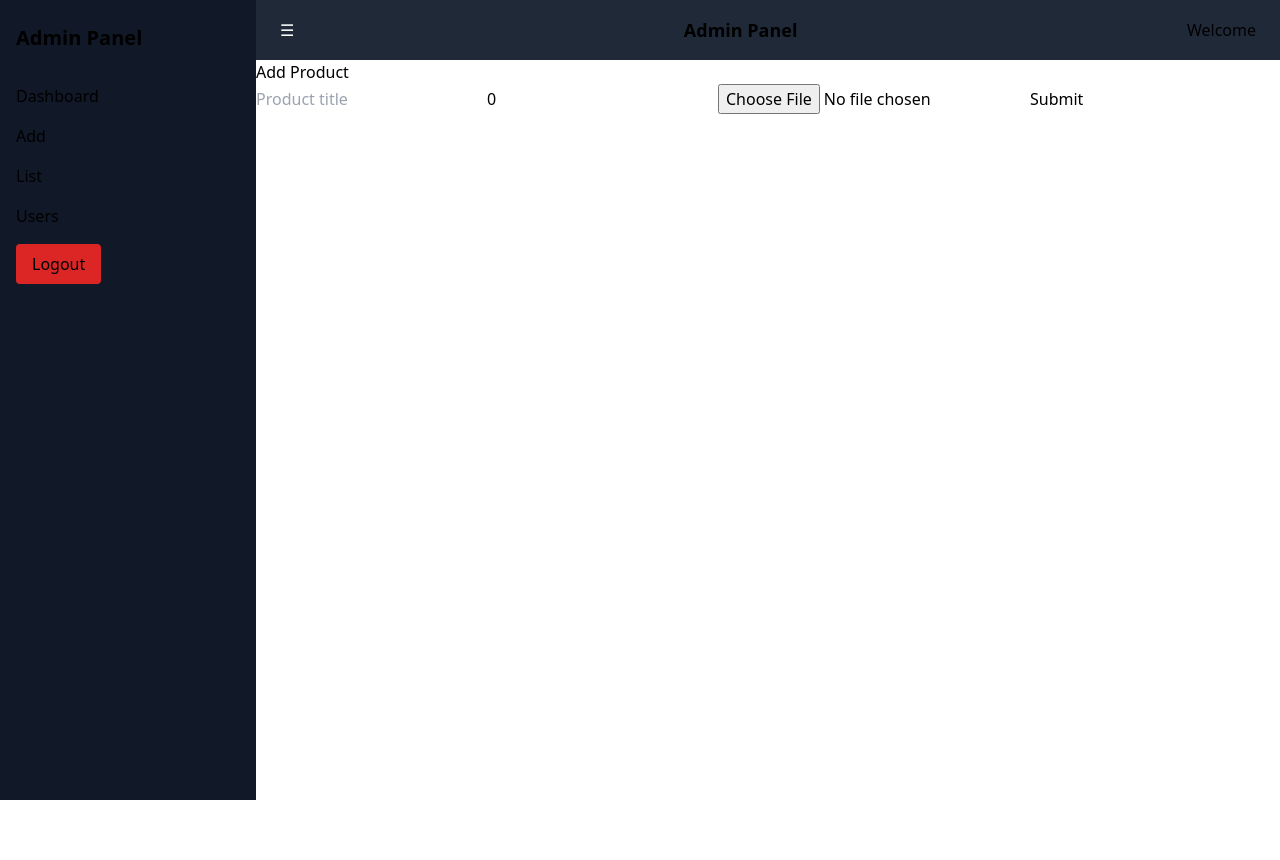
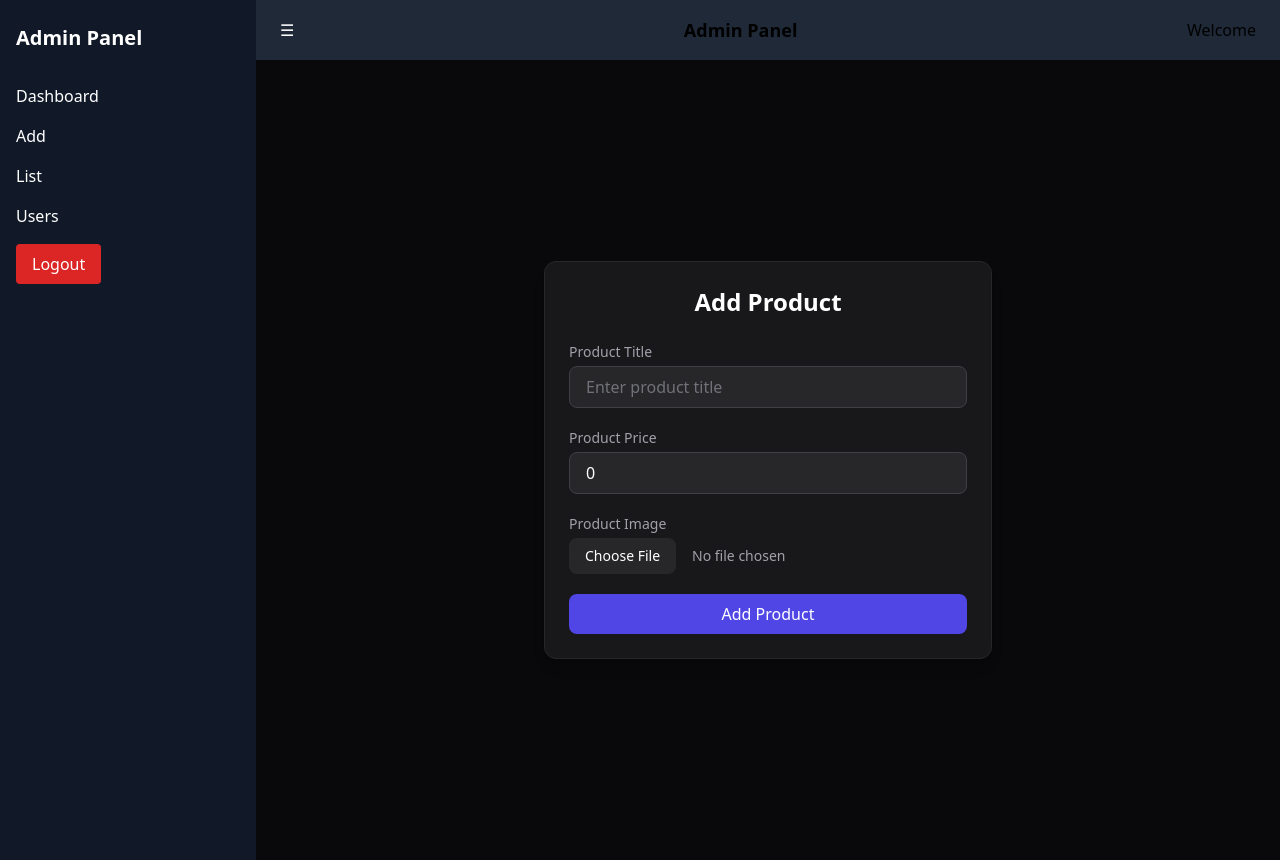
Before and after one commit to bipin1231/nuxt, a Nuxt app: page /admin/product/add in a window 1280 px wide. Before the commit the page ends 800 px from the top, so only its background shows below. Built offline with nearby package versions, Linux system fonts and the light colour scheme; no server answers.

Commit message:
updated the ui

```diff
--- a/app/layouts/admin.vue
+++ b/app/layouts/admin.vue
@@ -31,7 +31,7 @@ const handleLogout = async() => {
 
 
     <aside
-      class="bg-gray-900 w-64 min-h-screen px-4 py-6"
+      class="bg-gray-900 w-64 min-h-screen px-4 py-6 text-white"
       :class="{ 'hidden': !isSidebarOpen }"
     >
       <h2 class="text-xl font-bold mb-8">Admin Panel</h2>
--- a/app/pages/admin/product/add.vue
+++ b/app/pages/admin/product/add.vue
@@ -25,6 +25,11 @@ import { ref } from 'vue';
     method: 'POST',
     body: formData
   })
+    alert('Product added successfully!')
+    title.value=''
+    price.value=0
+    image=null
+
         }catch(error){
             console.log(error);
 
@@ -35,12 +40,65 @@ import { ref } from 'vue';
 </script>
 
 <template>
-    <h1>Add Product</h1>
-    <form action="" @submit.prevent="handleSubmit">
-<input type="text" placeholder="Product title" v-model="title">
-<input type="number" placeholder="Product Price" v-model="price">
+  <div class="min-h-screen flex items-center justify-center bg-zinc-950 px-4">
+    <div class="w-full max-w-md rounded-xl bg-zinc-900 border border-zinc-800 shadow-lg p-6">
 
-          <input type="file" @change="handleImageChange" placeholder="Product image" name="" id="">
-          <input type="submit" name="" id="">
-    </form>
+      <h1 class="text-2xl font-semibold text-white mb-6 text-center">
+        Add Product
+      </h1>
+
+      <form @submit.prevent="handleSubmit" class="space-y-5">
+
+
+        <div>
+          <label class="block text-sm text-zinc-400 mb-1">
+            Product Title
+          </label>
+          <input
+            type="text"
+            v-model="title"
+            placeholder="Enter product title"
+            class="w-full rounded-lg bg-zinc-800 text-white placeholder-zinc-500 border border-zinc-700 px-4 py-2 focus:outline-none focus:ring-2 focus:ring-indigo-500"
+          />
+        </div>
+
+
+        <div>
+          <label class="block text-sm text-zinc-400 mb-1">
+            Product Price
+          </label>
+          <input
+            type="number"
+            v-model="price"
+            placeholder="Enter price"
+            class="w-full rounded-lg bg-zinc-800 text-white placeholder-zinc-500 border border-zinc-700 px-4 py-2 focus:outline-none focus:ring-2 focus:ring-indigo-500"
+          />
+        </div>
+
+
+        <div>
+          <label class="block text-sm text-zinc-400 mb-1">
+            Product Image
+          </label>
+          <input
+            type="file"
+            @change="handleImageChange"
+            class="block w-full text-sm text-zinc-400
+                   file:mr-4 file:py-2 file:px-4
+                   file:rounded-lg file:border-0
+                   file:bg-zinc-800 file:text-white
+                   hover:file:bg-zinc-700"
+          />
+        </div>
+
+        <button
+          type="submit"
+          class="w-full rounded-lg bg-indigo-600 hover:bg-indigo-700 text-white font-medium py-2 transition"
+        >
+          Add Product
+        </button>
+
+      </form>
+    </div>
+  </div>
 </template>
--- a/app/pages/admin/product/edit/[id].vue
+++ b/app/pages/admin/product/edit/[id].vue
@@ -1,5 +1,5 @@
 <script setup lang="ts">
-import { useRoute } from 'vue-router'
+import { useRoute,useRouter } from 'vue-router'
 
 interface Product {
   title: string
@@ -8,6 +8,8 @@ interface Product {
 }
 
 const route = useRoute()
+const router = useRouter()
+
 const id = route.params.id as string
 
 const title = ref('')
@@ -37,20 +39,80 @@ const handleSubmit = async () => {
   if (image) {
     formData.append('image', image)
   }
-
+try{
   await $fetch(`/api/product/${id}`, {
     method: 'PUT',
     body: formData
   })
+  alert('Product updated successfully!')
+  router.push('/admin/product/list')
+}catch(error){
+  console.error("Failed to update product:", error);
+}
 }
 </script>
 
 <template>
-        <form action="" @submit.prevent="handleSubmit">
-<input type="text" placeholder="Product title" v-model="title">
-<input type="number" placeholder="Product Price" v-model="price">
+  <div class="min-h-screen flex items-center justify-center bg-zinc-950 px-4">
+    <div class="w-full max-w-md rounded-xl bg-zinc-900 border border-zinc-800 shadow-lg p-6">
 
-          <input type="file" @change="handleImageChange" placeholder="Product image" name="" id="">
-          <input type="submit" name="" id="">
-    </form>
+      <h2 class="text-xl font-semibold text-white mb-6 text-center">
+        Edit Product
+      </h2>
+
+      <form @submit.prevent="handleSubmit" class="space-y-5">
+
+        <!-- Title -->
+        <div>
+          <label class="block text-sm text-zinc-400 mb-1">
+            Product Title
+          </label>
+          <input
+            type="text"
+            v-model="title"
+            placeholder="Enter product title"
+            class="w-full rounded-lg bg-zinc-800 text-white placeholder-zinc-500 border border-zinc-700 px-4 py-2 focus:outline-none focus:ring-2 focus:ring-indigo-500"
+          />
+        </div>
+
+
+        <div>
+          <label class="block text-sm text-zinc-400 mb-1">
+            Product Price
+          </label>
+          <input
+            type="number"
+            v-model="price"
+            placeholder="Enter price"
+            class="w-full rounded-lg bg-zinc-800 text-white placeholder-zinc-500 border border-zinc-700 px-4 py-2 focus:outline-none focus:ring-2 focus:ring-indigo-500"
+          />
+        </div>
+
+
+        <div>
+          <label class="block text-sm text-zinc-400 mb-1">
+            Product Image
+          </label>
+          <input
+            type="file"
+            @change="handleImageChange"
+            class="block w-full text-sm text-zinc-400
+                   file:mr-4 file:py-2 file:px-4
+                   file:rounded-lg file:border-0
+                   file:bg-zinc-800 file:text-white
+                   hover:file:bg-zinc-700"
+          />
+        </div>
+
+
+        <button
+          type="submit"
+          class="w-full rounded-lg bg-indigo-600 hover:bg-indigo-700 text-white font-medium py-2 transition"
+        >
+          Save Changes
+        </button>
+
+      </form>
+    </div>
+  </div>
 </template>
--- a/app/pages/admin/product/list.vue
+++ b/app/pages/admin/product/list.vue
@@ -42,70 +42,81 @@ const handleEdit=(index)=>{
 
 
 <template>
-  <div class="p-6">
-    <h1 class="text-2xl font-bold mb-4">Products</h1>
+  <div class="min-h-screen bg-zinc-950 p-6">
 
-    <div v-if="products.length === 0" class="text-gray-500">
+    <h1 class="text-2xl font-semibold text-white mb-6">
+      Products
+    </h1>
+
+    <div
+      v-if="products.length === 0"
+      class="text-zinc-400 bg-zinc-900 border border-zinc-800 rounded-lg p-6 text-center"
+    >
       No products found
     </div>
 
-    <div v-else class="overflow-x-auto bg-white rounded-lg shadow">
-      <table class="w-full border-collapse">
-        <thead class="bg-gray-100 text-left">
+
+    <div
+      v-else
+      class="overflow-x-auto rounded-xl bg-zinc-900 border border-zinc-800 shadow-lg"
+    >
+      <table class="w-full border-collapse text-sm text-zinc-300">
+
+
+        <thead class="bg-zinc-800 text-zinc-400 uppercase text-xs">
           <tr>
-            <th class="p-3 border-b">#</th>
-            <th class="p-3 border-b">Image</th>
-            <th class="p-3 border-b">Title</th>
-            <th class="p-3 border-b">Price</th>
-            <th class="p-3 border-b text-center">Actions</th>
+            <th class="p-4 border-b border-zinc-800">#</th>
+            <th class="p-4 border-b border-zinc-800">Image</th>
+            <th class="p-4 border-b border-zinc-800">Title</th>
+            <th class="p-4 border-b border-zinc-800">Price</th>
+            <th class="p-4 border-b border-zinc-800 text-center">Actions</th>
           </tr>
         </thead>
+
 
         <tbody>
           <tr
             v-for="(product, index) in products"
             :key="index"
-            class="hover:bg-gray-50"
+            class="hover:bg-zinc-800/60 transition"
           >
-            <td class="p-3 border-b">
+            <td class="p-4 border-b border-zinc-800">
               {{ index + 1 }}
             </td>
 
-            <td class="p-3 border-b">
+            <td class="p-4 border-b border-zinc-800">
               <img
                 :src="product.thumbnail"
                 alt="product"
-                class="w-16 h-16 object-cover rounded"
+                class="w-14 h-14 rounded-lg object-cover border border-zinc-700"
               />
             </td>
 
-            <td class="p-3 border-b font-medium">
+            <td class="p-4 border-b border-zinc-800 font-medium text-white">
               {{ product.title }}
             </td>
 
-            <td class="p-3 border-b">
+            <td class="p-4 border-b border-zinc-800">
               Rs. {{ product.price }}
             </td>
 
-            <td class="p-3 border-b text-center space-x-2">
+            <td class="p-4 border-b border-zinc-800 text-center space-x-2">
               <button
-
-              @click="handleEdit(index)"
-                class="px-3 py-1 text-sm bg-blue-500 text-white rounded hover:bg-blue-600"
+                @click="handleEdit(index)"
+                class="px-3 py-1.5 rounded-md bg-indigo-600 text-white hover:bg-indigo-700 transition"
               >
                 Edit
               </button>
 
-
-
               <button
-                class="px-3 py-1 text-sm bg-red-500 text-white rounded hover:bg-red-600"
+                class="px-3 py-1.5 rounded-md bg-red-600 text-white hover:bg-red-700 transition"
               >
                 Delete
               </button>
             </td>
           </tr>
         </tbody>
+
       </table>
     </div>
   </div>
```
Also changed, not shown: 1 other file (tests, documents, lock files or other folders).
